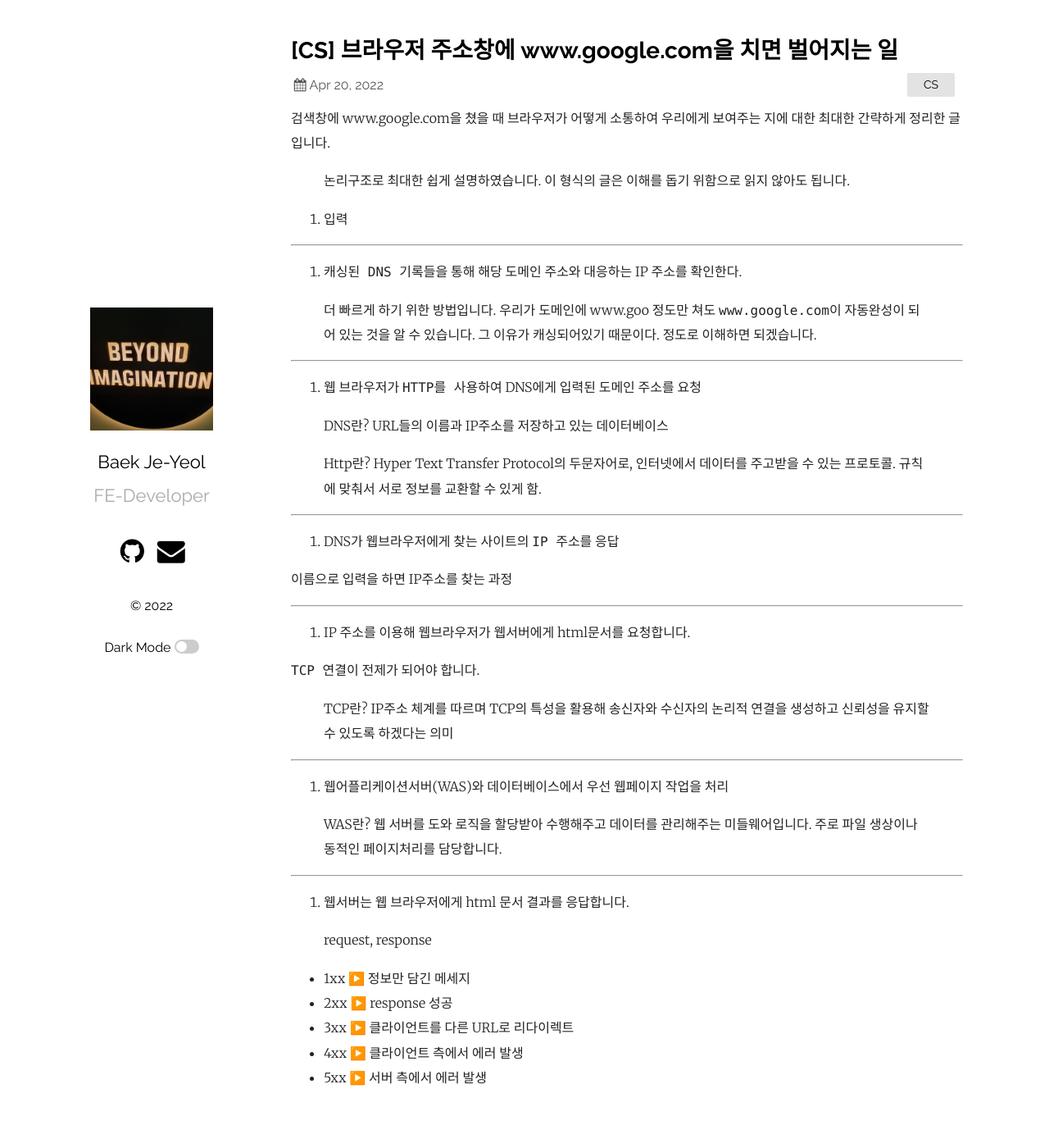
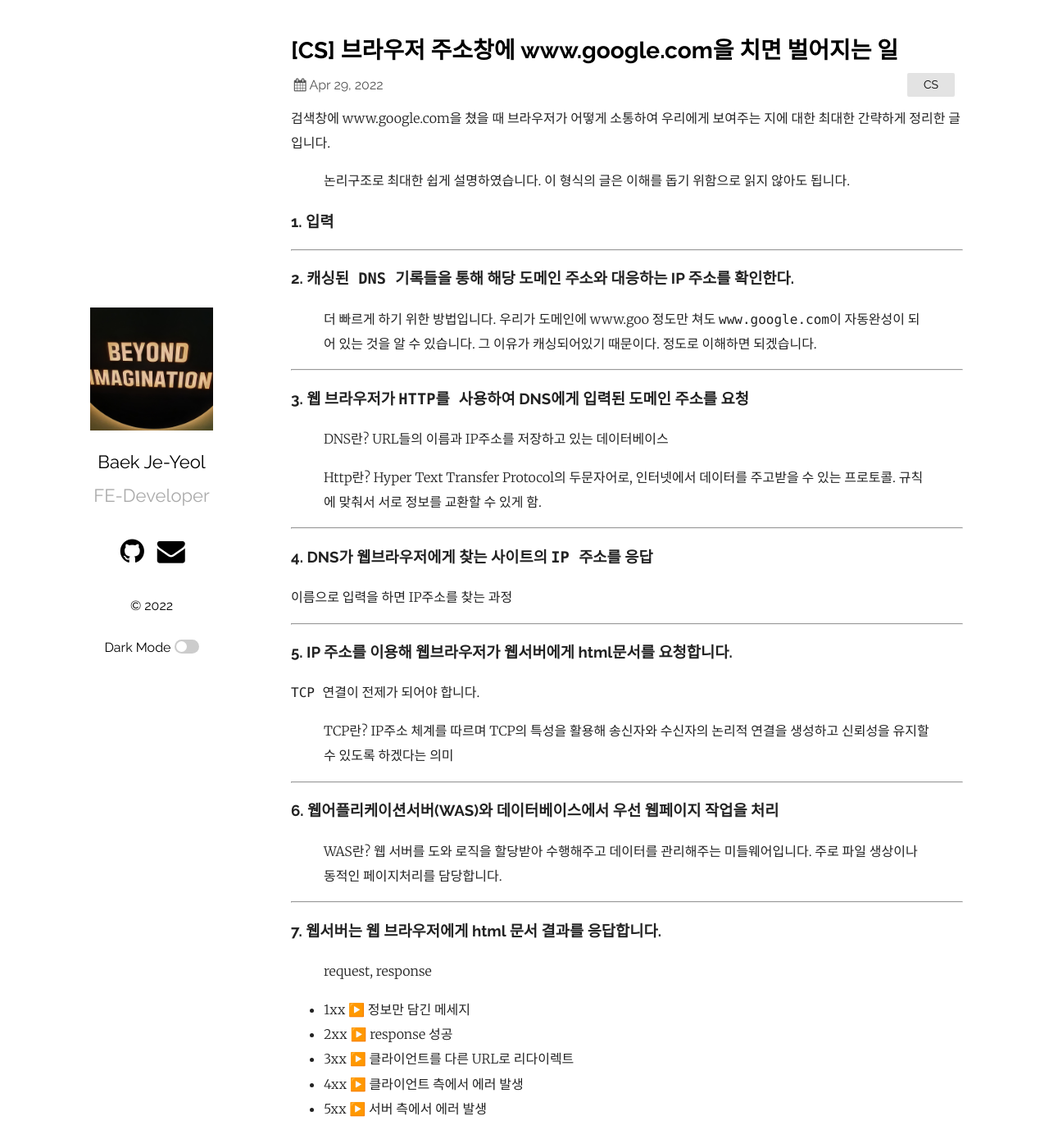
Before and after one commit to gwangbaekun/gwangbaekun.github.io, a Jekyll site: the page built from _posts/2022-04-29-what-happens-when-I-enter-www.google.com.markdown, in a window 1280 px wide and 1400 px high. Shown: the whole window at 82% size. Built offline with Jekyll 4.4.1, drawn with Linux system fonts in a browser that asks for light colours.

```diff
--- a/_posts/2022-04-27-javascript-preventdefault-stoppropagation.markdown
+++ b/_posts/2022-04-27-javascript-preventdefault-stoppropagation.markdown
@@ -1,7 +1,7 @@
 ---
 layout: post
 title: "[javascript] e.stopPropagation, e.preventDefault"
-date: 2022-04-20 08:00:00 +0530
+date: 2022-04-27 08:00:00 +0530
 categories: Javascript
 ---
 
--- a/_posts/2022-04-28-react-native-start.markdown
+++ b/_posts/2022-04-28-react-native-start.markdown
@@ -1,7 +1,7 @@
 ---
 layout: post
 title: "[ReactNative] 리액트 네이티브 프로젝트 생성기"
-date: 2022-04-20 08:00:00 +0530
+date: 2022-04-28 08:00:00 +0530
 categories: ReactNative
 ---
 
--- a/_posts/2022-04-29-what-happens-when-I-enter-www.google.com.markdown
+++ b/_posts/2022-04-29-what-happens-when-I-enter-www.google.com.markdown
@@ -1,7 +1,7 @@
 ---
 layout: post
 title: "[CS] 브라우저 주소창에 www.google.com을 치면 벌어지는 일"
-date: 2022-04-20 08:00:00 +0530
+date: 2022-04-29 08:00:00 +0530
 categories: CS
 ---
 
@@ -9,17 +9,17 @@ categories: CS
 
 > 논리구조로 최대한 쉽게 설명하였습니다. 이 형식의 글은 이해를 돕기 위함으로 읽지 않아도 됩니다.
 
-1. 입력
+### 1. 입력
 
 <hr>
 
-2. `캐싱된 DNS 기록`들을 통해 해당 도메인 주소와 대응하는 IP 주소를 확인한다.
+### 2. `캐싱된 DNS 기록`들을 통해 해당 도메인 주소와 대응하는 IP 주소를 확인한다.
 
 > 더 빠르게 하기 위한 방법입니다. 우리가 도메인에 www.goo 정도만 쳐도 `www.google.com`이 자동완성이 되어 있는 것을 알 수 있습니다. 그 이유가 캐싱되어있기 때문이다. 정도로 이해하면 되겠습니다.
 
 <hr>
 
-3. 웹 브라우저가 `HTTP를 사용`하여 DNS에게 입력된 도메인 주소를 요청
+### 3. 웹 브라우저가 `HTTP를 사용`하여 DNS에게 입력된 도메인 주소를 요청
 
 > DNS란?
 > URL들의 이름과 IP주소를 저장하고 있는 데이터베이스
@@ -29,13 +29,13 @@ categories: CS
 
 <hr>
 
-4. DNS가 웹브라우저에게 찾는 사이트의 `IP 주소`를 응답
+### 4. DNS가 웹브라우저에게 찾는 사이트의 `IP 주소`를 응답
 
 이름으로 입력을 하면 IP주소를 찾는 과정
 
 <hr>
 
-5. IP 주소를 이용해 웹브라우저가 웹서버에게 html문서를 요청합니다.
+### 5. IP 주소를 이용해 웹브라우저가 웹서버에게 html문서를 요청합니다.
 
 `TCP 연결`이 전제가 되어야 합니다.
 
@@ -44,7 +44,7 @@ categories: CS
 
 <hr>
 
-6. 웹어플리케이션서버(WAS)와 데이터베이스에서 우선 웹페이지 작업을 처리
+### 6. 웹어플리케이션서버(WAS)와 데이터베이스에서 우선 웹페이지 작업을 처리
 
 > WAS란?
 > 웹 서버를 도와 로직을 할당받아 수행해주고 데이터를 관리해주는 미들웨어입니다.
@@ -52,7 +52,7 @@ categories: CS
 
 <hr>
 
-7. 웹서버는 웹 브라우저에게 html 문서 결과를 응답합니다.
+### 7. 웹서버는 웹 브라우저에게 html 문서 결과를 응답합니다.
 
 > request, response
 
```
Also changed, not shown: _posts/2022-04-30-javascript-browser-workflow.markdown (added, +108 -0 lines).
